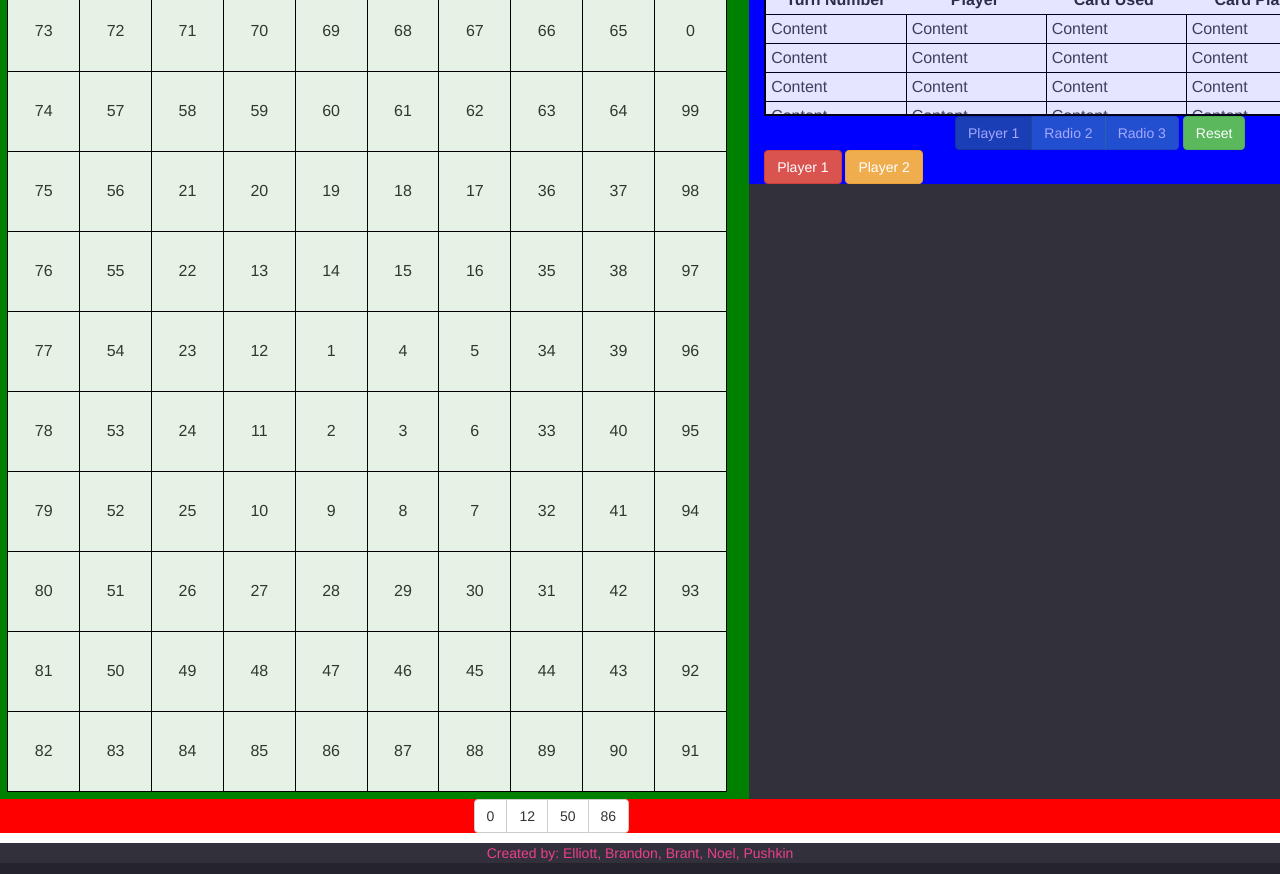
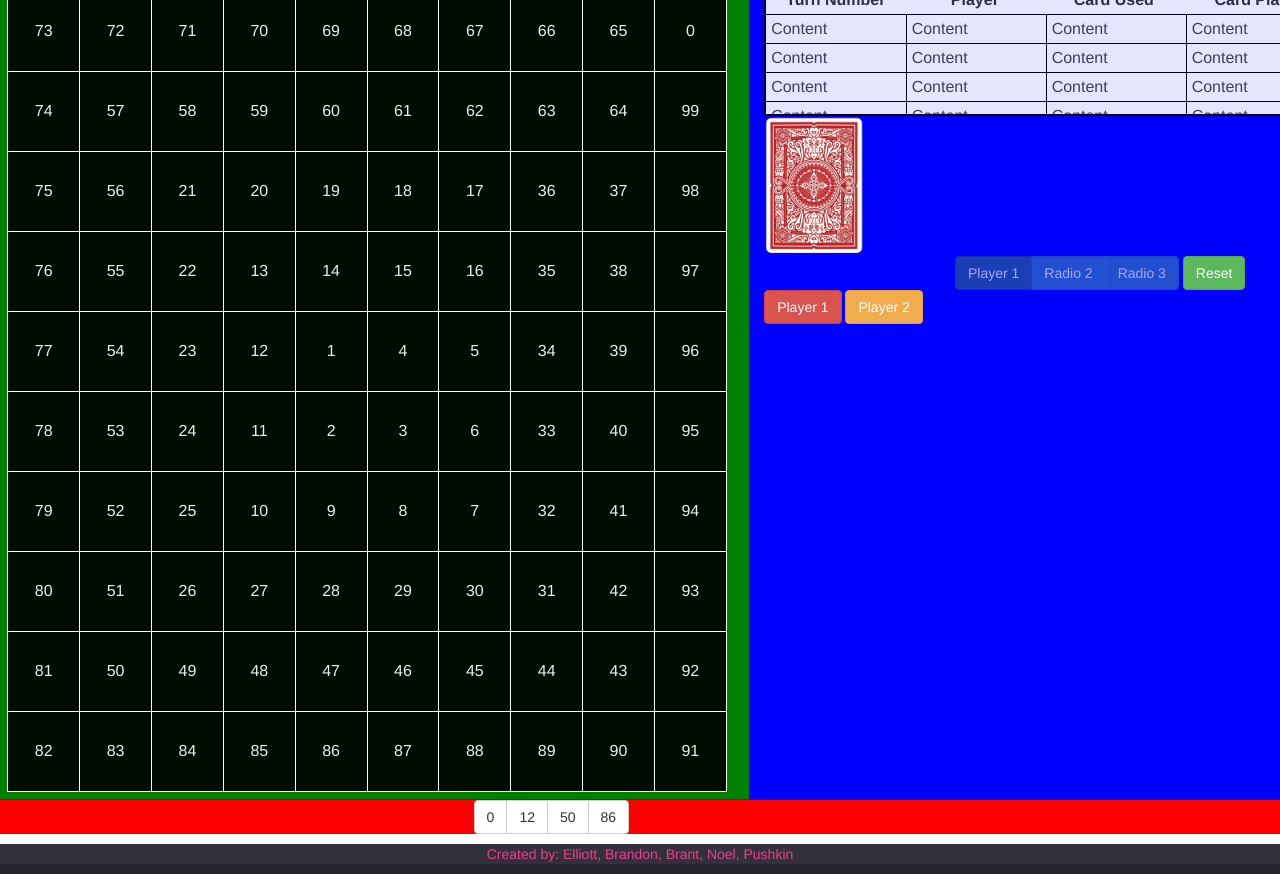
Before and after one commit to noelrodriguez/connect5Local, a plain HTML site: page Prototyping/5ive_board_test.html in a window 1280 px wide. Shown: the part 76-950 px from the top of the page. Drawn offline with nearby package versions, Linux system fonts and the light colour scheme; a script that the page names is missing.

Commit message:
Right and Left Column Height Equal
Added a method to get the column height in which the board resided to
match that of the right column where the rest of the discard and
settings are.

```diff
--- a/Prototyping/5ive_board.css
+++ b/Prototyping/5ive_board.css
@@ -16,13 +16,11 @@ html{
 	color: #39B1C6;
 	margin-bottom: -10px;
 }
-table{
-
-}
 #board table, #board td{
-    border: 1px solid black;
+    border: 1px solid white;
     border-collapse: collapse;
-		background: white;
+		background: black;
+		color: white;
 		opacity: 0.9;
 }
 #board td{
--- a/Prototyping/5ive_board_test.html
+++ b/Prototyping/5ive_board_test.html
@@ -17,12 +17,12 @@
 
 <div id="main">
 	<div class="row">
-		<div class="col-md-7" style="background-color:green">
+		<div id="leftColumn" class="col-md-7" style="background-color:green">
 			<div id="boardContainer">
 				<table id="board"></table>
 			</div>
 		</div>
-		<div class="col-md-5" style="background-color:blue">
+		<div id="rightColumn" class="col-md-5" style="background-color:blue">
 			<div id="discardContainer">
 				<table id="draw" class="scroll">
 					<thead>
@@ -35,6 +35,8 @@
 					</thead>
 				</table>
 			</div>
+			<!--Clicking on the card right now just sets the player to player1 for testing purposes-->
+			<img src="/assets/images/CardBack.png" alt="Draw Card" style="width:100px;height:140px" onclick="switchPlayer('player1')">
 			<div class="btn-group" data-toggle="buttons">
 				<label class="btn btn-primary active disabled">
 					<input type="radio" name="options" id="player1" autocomplete="off">Player 1
@@ -146,9 +148,15 @@ function switchPlayer(playerNumber){
 	currentPlayer = playerNumber;
 }
 
+function getTableHeight() {
+	var height = document.getElementById("leftColumn");
+	document.getElementById("rightColumn").style.height = height.offsetHeight + "px";
+}
+
 $(document).ready(function() {
 	drawBoard()
 	fillTable();
+	getTableHeight();
 } );
 
 </script>
```
Also changed, not shown: Prototyping/assets/images/CardBack.png (added).
